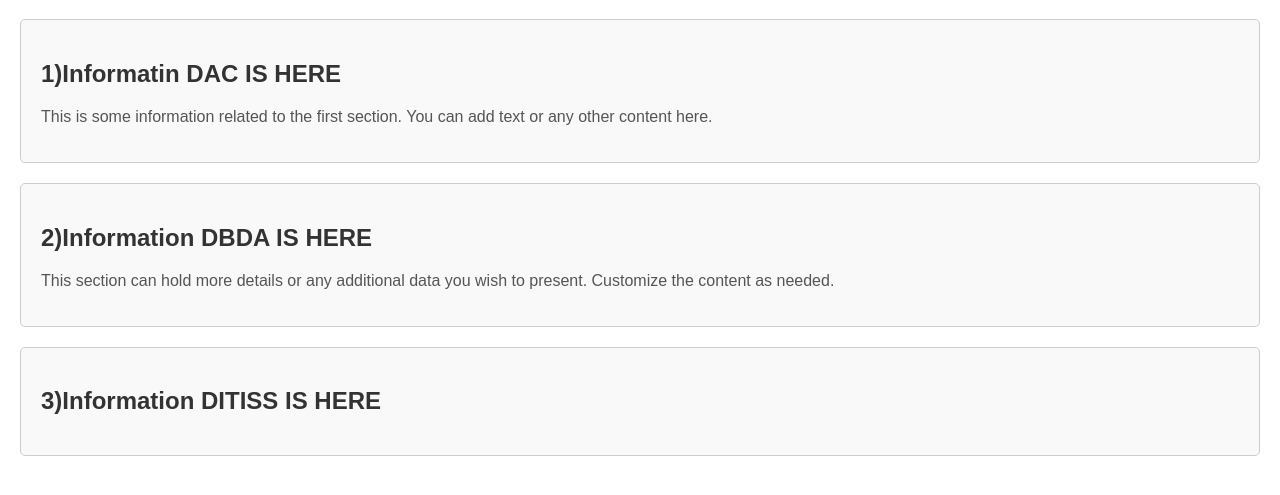
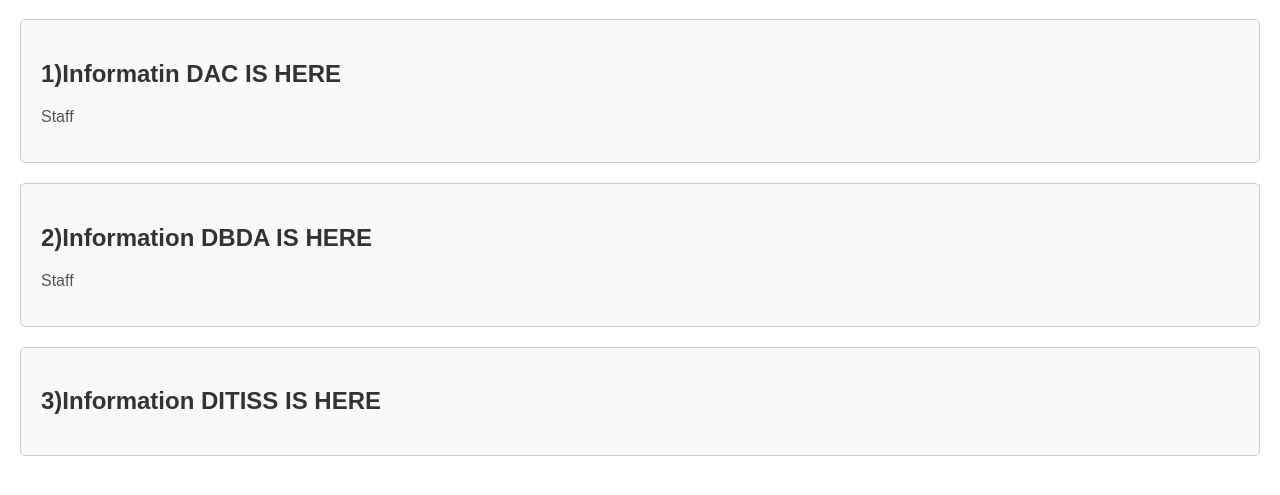
Before and after one commit to homeshrchaudhari/dbda4, a plain HTML site: page index.html in a window 1280 px wide. Shown: the part 61-556 px from the top of the page. Drawn offline with Linux system fonts and the light colour scheme.

Commit message:
Update index.html

```diff
--- a/index.html
+++ b/index.html
@@ -30,12 +30,12 @@
 
     <div class="info-box">
         <h2>1)Informatin DAC IS HERE</h2>
-        <p>This is some information related to the first section. You can add text or any other content here.</p>
+        <p>Staff</p>
     </div>
 
     <div class="info-box">
         <h2>2)Information DBDA IS HERE</h2>
-        <p>This section can hold more details or any additional data you wish to present. Customize the content as needed.</p>
+        <p>Staff</p>
     </div>
 
     <div class="info-box">
```
